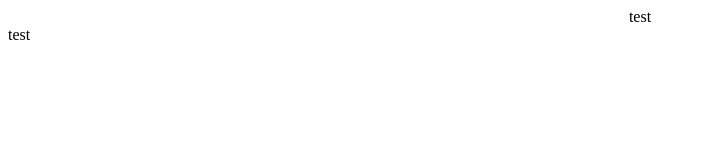
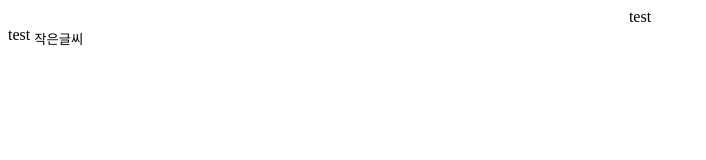
Before and after one commit to buddhapada/soosoo, a plain HTML site: page index.html in a window 1280 px wide. Shown: the whole page, without its empty margins (0-706 px from the left). Drawn offline with Linux system fonts and the light colour scheme.

Commit message:
Update index.html

```diff
--- a/index.html
+++ b/index.html
@@ -4,3 +4,4 @@
 
 <center>test</center>
 test
+<sub>작은글씨</sub>
```
